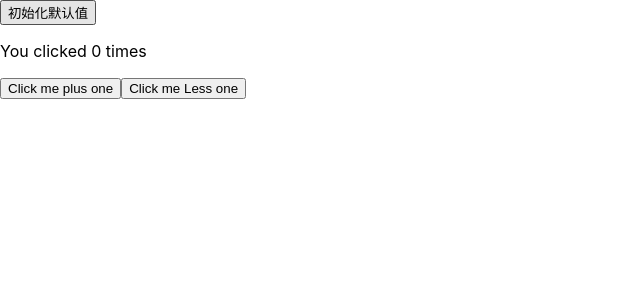
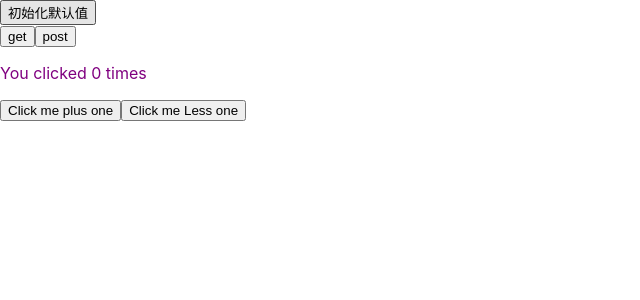
Before and after one commit to shaokangke/demo, a React (Create React App) app: page / in a window 1280 px wide. Shown: the top 300 px of the page, without its empty margins (0-640 px from the left). Built offline with nearby package versions, Linux system fonts and the light colour scheme.

Commit message:
2020年08月26日16:45:21

```diff
--- a/package.json
+++ b/package.json
@@ -6,6 +6,7 @@
     "@testing-library/jest-dom": "^4.2.4",
     "@testing-library/react": "^9.3.2",
     "@testing-library/user-event": "^7.1.2",
+    "axios": "^0.20.0",
     "react": "^16.13.1",
     "react-dom": "^16.13.1",
     "react-redux": "^7.2.1",
--- a/src/pages/home/index.js
+++ b/src/pages/home/index.js
@@ -2,15 +2,29 @@ import React from 'react'
 import store from '../../store'
 //导入action构建函数
 import { sendAction } from '../../action'
+import Axios from 'axios';
 
 export default class Home extends React.Component {
+
+
+
+    kk = () => {
+        Axios.get('https://www.baifubao.com/callback?cmd=1059&callback=phone&phone=18156200568')
+            .then(function (response) {
+                console.log(response);
+            })
+            .catch(function (error) {
+                console.log(error);
+            });
+    }
+
     ksk = () => {
         const action = sendAction()
         //发送一个action 利用store
         store.dispatch(action)
     };
-    componentDidMount(){
-        store.subscribe(()=>{
+    componentDidMount() {
+        store.subscribe(() => {
             console.log("subscribe", store.getState())
             this.setState({})
         })
@@ -18,10 +32,13 @@ export default class Home extends React.Component {
     }
     render() {
         return (
-        <div>
-            <button onClick={this.ksk}>{store.getState().value}</button>
-        <div>{store.getState().type}</div>
-        </div>
+            <div>
+                <button onClick={this.ksk}>{store.getState().value}</button>
+                <div>{store.getState().type}</div>
+                <button onClick={()=>this.kk()}>get</button>
+                <button>post</button>
+
+            </div>
         )
     }
 }
--- a/src/pages/hooks_demo/index.js
+++ b/src/pages/hooks_demo/index.js
@@ -5,7 +5,7 @@ function Example(){
 
     return (
         <div>
-            <p>You clicked {count} times</p>
+            <p style={count%2==0?{color:'purple'}:{color:'green',fontSize:'17px'}}>You clicked {count} times</p>
             <button onClick={() => setCount(count + 1)}>
                 Click me plus one
             </button>
```
Also changed, not shown: 1 other file (tests, documents, lock files or other folders).
